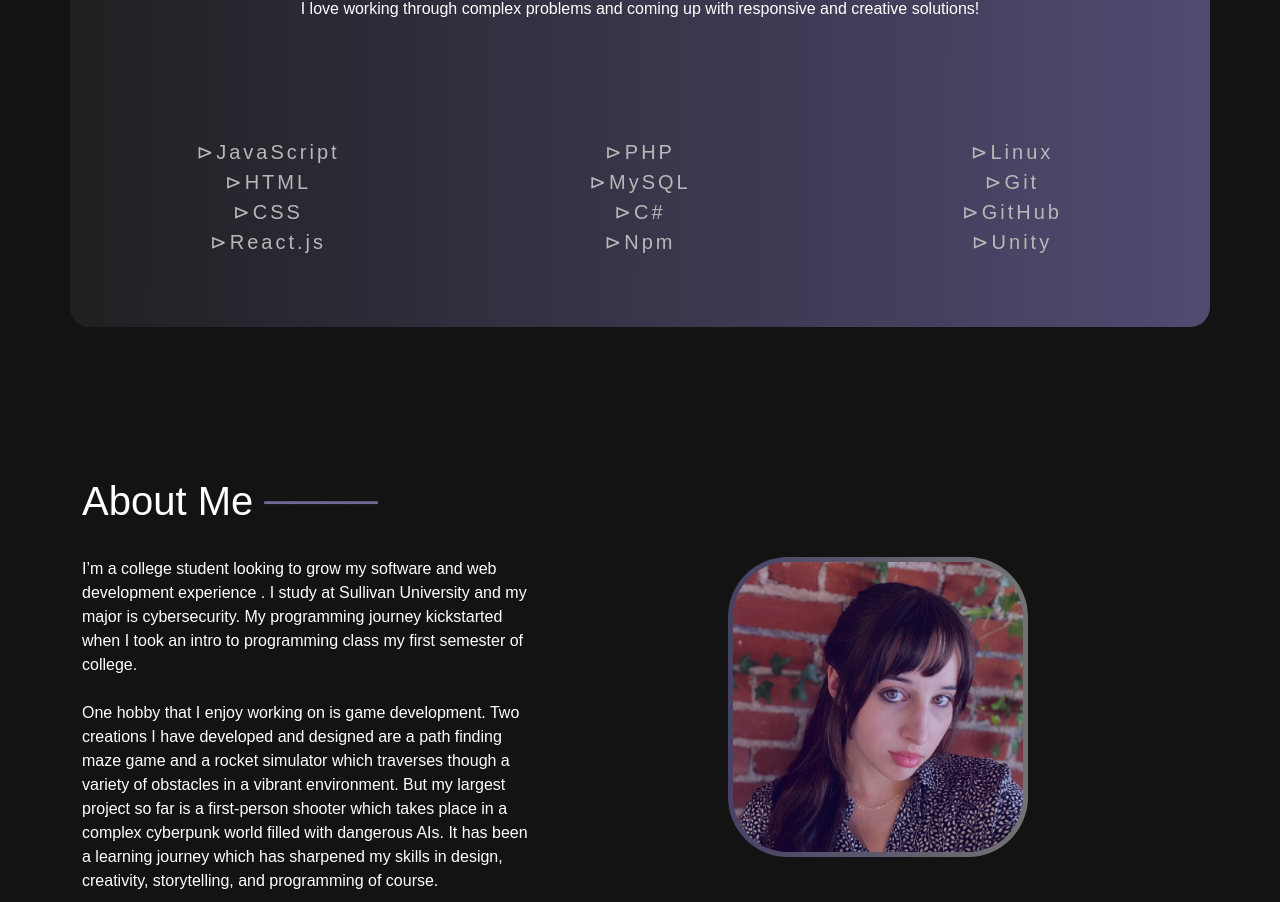
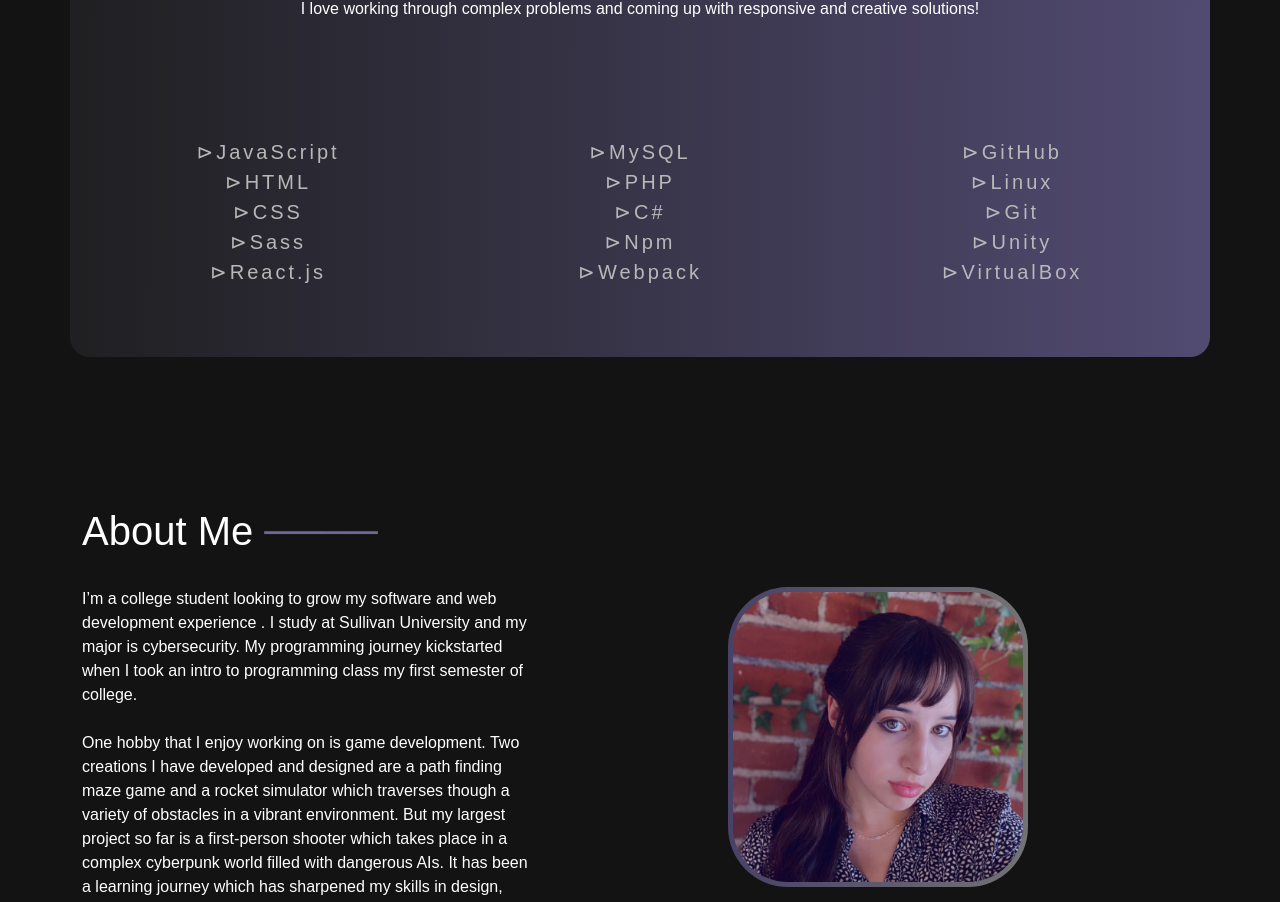
Before and after one commit to cDev-Creator/Portfolio-Website, a React (Create React App) app: page / in a window 1280 px wide. Shown: the part 1117-2019 px from the top of the page. Built offline with nearby package versions, Linux system fonts and the light colour scheme.

Commit message:
remaining skills added

```diff
--- a/src/components/Skills.js
+++ b/src/components/Skills.js
@@ -30,41 +30,55 @@ export const Skills = () =>{
                     <li>CSS</li>
                 </div>
                 <div className="skill-item">
+                    <li>Sass</li>
+                </div>
+
+                <div className="skill-item">
                     <li>React.js</li>
                 </div>
                 </Col>
                 <Col>
                 <div className="skill-item">
+                    <li>MySQL</li>
+                </div>
+
+                <div className="skill-item">
                     <li>PHP</li>
                 </div>
                 <div className="skill-item">
-
-                    <li>MySQL</li>
-                </div>
-                <div className="skill-item">
-
                     <li>C#</li>
                 </div>
+
                 <div className="skill-item">
                     <li>Npm</li>
+                </div>
+
+                <div className="skill-item">
+                    <li>Webpack</li>
                 </div>
                 </Col>
                 <Col>
                 <div className="skill-item">
+                    <li>GitHub</li>
+                </div>
+
+                <div className="skill-item">
                     <li>Linux</li>
                 </div>
+
                 <div className="skill-item">
-
                     <li>Git</li>
-                </div>
-                <div className="skill-item">
-
-                    <li>GitHub</li>
                 </div>
 
                 <div className="skill-item">
                     <li>Unity</li>
                 </div>
+
+                <div className="skill-item">
+                    <li>VirtualBox</li>
+                </div>
+
+
                 </Col>
                 </div>
                 </div>}
```
